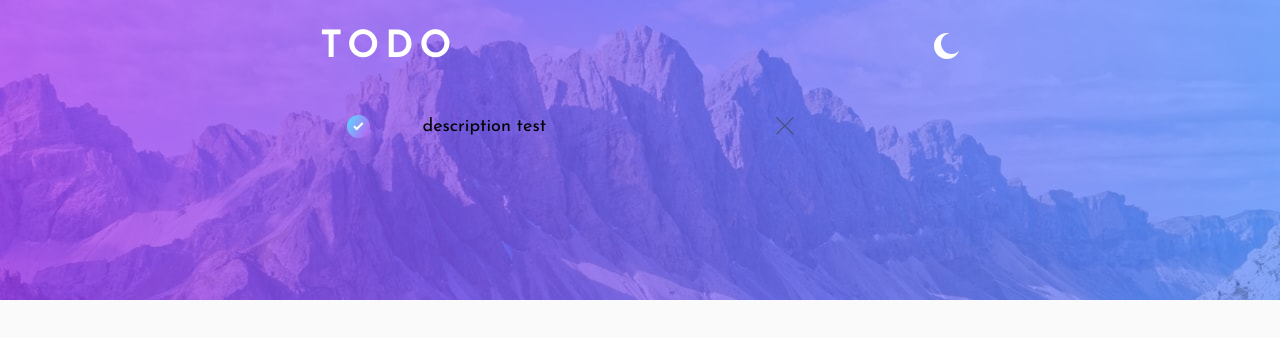
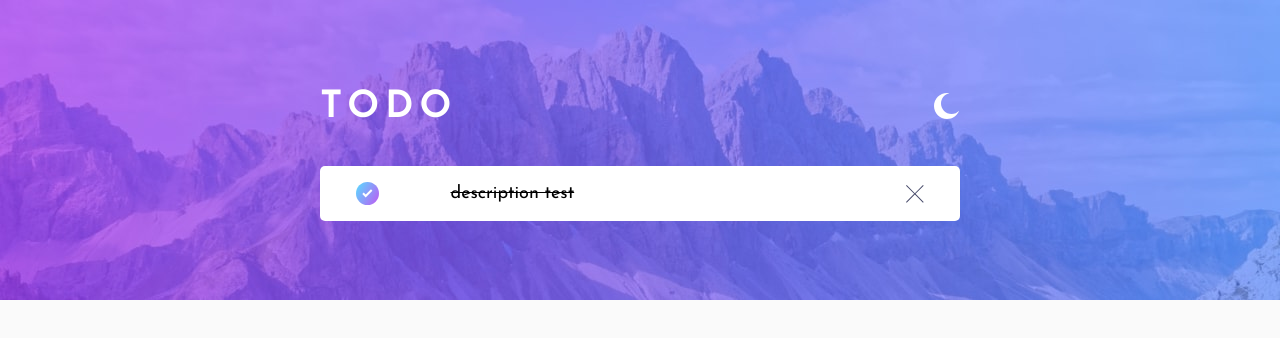
Before and after one commit to paulo-david/todo-app-main, a React (Create React App) app: page / in a window 1280 px wide. Shown: the top 338 px of the page. Built offline with nearby package versions, Linux system fonts and the light colour scheme; the HTML template or start-up script is replaced by a standard one.

Commit message:
:sparkls: final style of item

```diff
--- a/src/App_styles.ts
+++ b/src/App_styles.ts
@@ -13,13 +13,13 @@ interface Props {
 const App = styled.div<Props>`
   height: 100%;
 
-  background-color: var(--bg_light);
+  background-color: ${(props) => props.isDarkMode ? "var(--bg_dark)" : "var(--bg_light)"};
   background-image: url(${(props) => props.isDarkMode ? bg_desktop_dark : bg_desktop_light});
   background-position: top;
   background-repeat: no-repeat;
 
   @media (max-width: 375px) {
-    background-color: var(--bg_dark);
+    background-color: ${(props) => props.isDarkMode ? "var(--bg_dark)" : "var(--bg_light)"};
     background-image: url(${(props) => props.isDarkMode ? bg_mobile_dark : bg_mobile_light});
   }
 `;
@@ -28,7 +28,7 @@ const AppChildren = styled.div`
   width: 50%;
 
   margin: 0 auto;
-  padding-top: 30px;
+  padding-top: 90px;
 
   @media (max-width: 375px) {
     width: 90%;
--- a/src/components/Item/index.tsx
+++ b/src/components/Item/index.tsx
@@ -10,11 +10,15 @@ import {
 } from "../../store/tasks/taskSlice";
 import store from "../../store/store";
 
+import { useAppSelector as useSelector } from "../../store/hooks";
+
 type Props = {
   task: Task;
 };
 
 const Item = ({ task }: Props) => {
+  const isDarkMode = useSelector((state) => state.themes.isDarkMode);
+
   const toggle_taskStatus = () => {
     const updated_task: TaskDetail = {
       id: task.id || "",
@@ -33,8 +37,11 @@ const Item = ({ task }: Props) => {
   };
 
   return (
-    <ItemWrapper>
-      <div className="circle" onClick={toggle_taskStatus}>
+    <ItemWrapper isDarkMode={isDarkMode} isCompleted={task.is_completed}>
+      <div
+        className={`circle ${task.is_completed ? "rainbow" : ""}`}
+        onClick={toggle_taskStatus}
+      >
         {task.is_completed ? (
           <img src={checkIcon} alt="checkIcon" />
         ) : (
@@ -43,7 +50,12 @@ const Item = ({ task }: Props) => {
       </div>
       <p className="task_description">{task.description}</p>
 
-      <img className="delete_btn" onClick={delete_task_manual} src={crossIcon} alt="crossIcon" />
+      <img
+        className="delete_btn"
+        onClick={delete_task_manual}
+        src={crossIcon}
+        alt="crossIcon"
+      />
     </ItemWrapper>
   );
 };
--- a/src/components/Item/styles.ts
+++ b/src/components/Item/styles.ts
@@ -1,12 +1,21 @@
 import styled from "styled-components";
 
-const Item = styled.div`
+interface Props {
+  isCompleted: boolean
+  isDarkMode: boolean;
+}
+
+const Item = styled.div<Props>`
   width: 100%;
-  height: 40px;
+  height: 55px;
 
   display: flex;
   justify-content: space-around;
   align-items: center;
+
+  color: ${(props) => (props.isDarkMode ? "white" : "black")};
+  text-decoration: ${(props) => (props.isCompleted ? "line-through" : "none")};
+  background-color: ${(props) => props.isDarkMode ? "var(--bg_lst_dark)" : "var(--bg_lst_light)"};
 
   .circle {
     width: 23px;
@@ -14,25 +23,37 @@ const Item = styled.div`
     border-radius: 50%;
 
     display: flex;
-    justify-content: space-around;
+    justify-content: center;
     align-items: center;
 
+    background-color: hsl(236, 9%, 61%);
+
+    &:hover {
       background-image: linear-gradient(
         120deg,
         hsl(192, 100%, 67%),
         hsl(280, 87%, 65%)
       );
+    }
 
     cursor: pointer;
 
     .checkIcon_background {
-      width: 18px;
-      height: 18px;
+      width: 19px;
+      height: 19px;
       border-radius: 50%;
 
+      background-color: ${(props) =>
+        props.isDarkMode ? "var(--bg_lst_dark)" : "var(--bg_lst_light)"};
+    }
+  }
 
-      /* background-color: list_background; */
-    }
+  .rainbow {
+    background-image: linear-gradient(
+      120deg,
+      hsl(192, 100%, 67%),
+      hsl(280, 87%, 65%)
+    );
   }
 
   .task_description {
--- a/src/components/List/styles.ts
+++ b/src/components/List/styles.ts
@@ -2,7 +2,6 @@ import styled from "styled-components";
 
 const List = styled.div`
   width: 100%;
-  max-width: 500px;
 
   & > :first-child {
     border-top-right-radius: 5px;
--- a/src/index.css
+++ b/src/index.css
@@ -1,18 +1,20 @@
 /* @import url("https://fonts.google.com/specimen/Josefin+Sans"); */
 
 :root {
+  --bg_light: hsl(0, 0%, 98%);
+  --bg_dark: hsl(235, 21%, 11%);
 
-  --bg_light: hsl(0, 0%, 98%);
+  --bg_lst_light: white;
+  --bg_lst_dark: hsl(235, 24%, 19%);
+
   /* --bg_color: hsl(236, 33%, 92%); */
   /* --bg_color: hsl(233, 11%, 84%); */
   /* --bg_color: hsl(236, 9%, 61%); */
   /* --bg_color: hsl(235, 19%, 35%); */
 
-
-  --bg_dark: hsl(235, 21%, 11%);
   /* --bg_dark: hsl(235, 24%, 19%); */
 }
-  /*
+/*
 - Very Light Gray: hsl(0, 0%, 98%)
 - Very Light Grayish Blue: hsl(236, 33%, 92%)
 - Light Grayish Blue: hsl(233, 11%, 84%)
@@ -37,7 +39,9 @@
   list_background: light => dark
   */
 
-html, body, #root{
+html,
+body,
+#root {
   height: 100%;
 }
 
```
Lines whose indentation alone changed are shown as unchanged.
